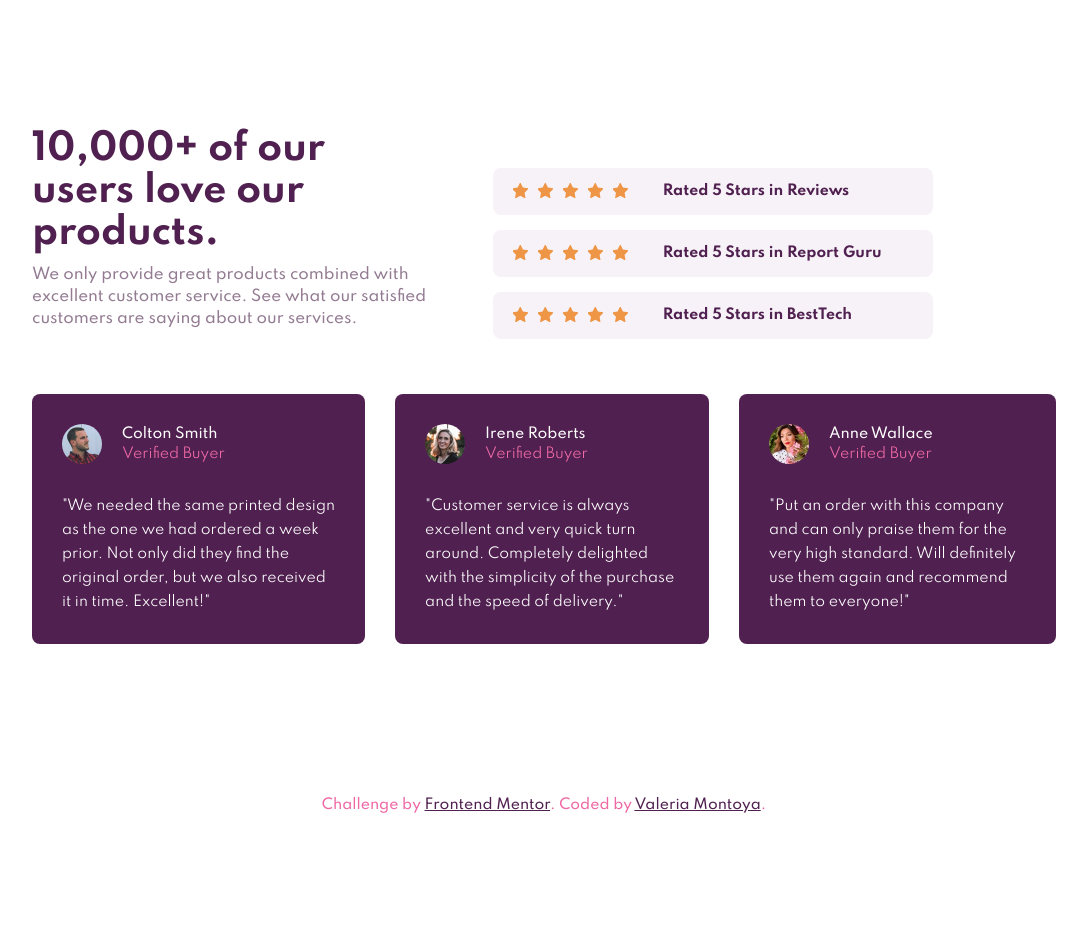
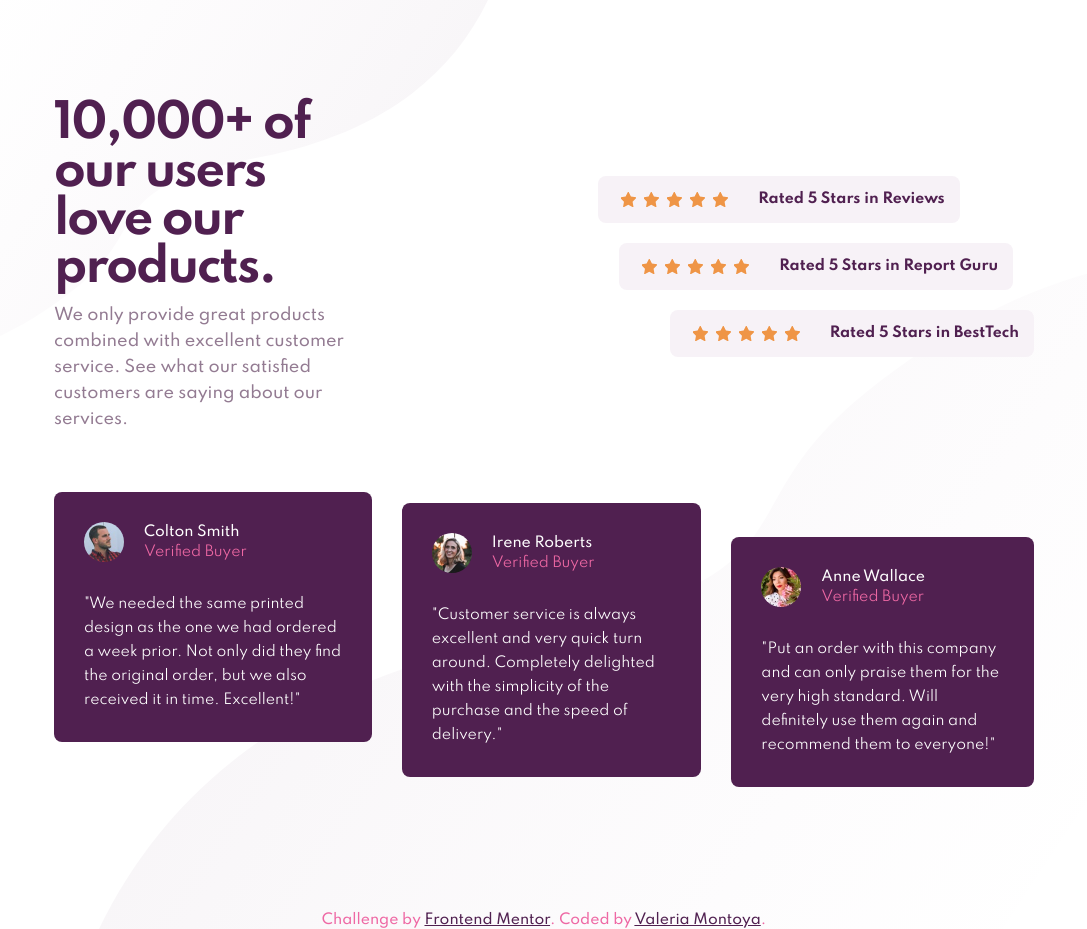
Before and after one commit to ValeriaMontoya/social-proof-section, a plain HTML site: page index.html in a window 1280 px wide. Shown: the whole page, without its empty margins (96-1183 px from the left). Before the commit the page ends 814 px from the top, so only its background shows below. Drawn offline with Linux system fonts and the light colour scheme.

Commit message:
Edit index and all CSS files

```diff
--- a/index.html
+++ b/index.html
@@ -11,6 +11,7 @@
   <link rel="preconnect" href="https://fonts.gstatic.com" crossorigin>
   <link href="https://fonts.googleapis.com/css2?family=Spartan:wght@400;500;700&display=swap" rel="stylesheet">
   <link rel="stylesheet" href="./styles/style.css">
+  <link rel="stylesheet" href="./styles/tablet.css" media="(min-width: 768px)">
   <link rel="stylesheet" href="./styles/desktop.css" media="(min-width: 1024px)">
   <title>Frontend Mentor | Social proof section</title>
 
@@ -19,6 +20,7 @@
 <body>
   <main>
     <div class="container">
+      <div class="top">
         <section>
           <h1>10,000+ of our users love our products.</h1>
           <p>
@@ -44,6 +46,7 @@
             <p>
               Rated 5 Stars in BestTech
             </p>
+          </div>
         </div>
       </div>
       <div class="cards">
--- a/styles/desktop.css
+++ b/styles/desktop.css
@@ -1,40 +1,66 @@
+body {
+  background-image: url("../images/bg-pattern-top-desktop.svg"),
+    url("../images/bg-pattern-bottom-desktop.svg");
+  background-repeat: no-repeat;
+  background-position: left 0 top 0, right 0 bottom 0;
+}
+
 .container {
-  padding: 10%;
-  display: grid;
-  grid-template-columns: 45% 55%;
-  grid-template-rows: 80 20;
+  padding: 100px 150px;
+}
+
+.top {
+  display: flex;
+  gap: 160px;
 }
 
 section {
-  grid-column-start: 1;
-  grid-column-end: 2;
   text-align: left;
+  width: 45%;
 }
 
 section h1 {
-  font-size: 3.6rem;
-  margin: 0;
   width: 80%;
-  margin-bottom: 10px;
+  margin: 0 0 10px;
+  font-size: 4.6rem;
+  letter-spacing: -0.2rem;
 }
 
 section p {
-  font-size: 1.5rem;
   margin: 0;
+  line-height: 2.6rem;
+  width: 90%;
 }
 
 .rating {
-  grid-column-start: 2;
-  grid-column-end: 3;
+  display: flex;
+  justify-content: center;
+  flex-direction: column;
+  gap: 20px;
+  margin: 0;
+  width: 500px;
 }
 
 .rating div {
   display: flex;
-  width: 440px;
+  align-items: center;
+  margin: 0;
+}
+
+.rating div:first-of-type {
+  align-self: flex-start;
+}
+
+.rating div:nth-of-type(2) {
+  align-self: center;
+}
+
+.rating div:last-of-type {
+  align-self: flex-end;
 }
 
 .rating div span {
-  margin: 0 5px;
+  margin-bottom: 0;
 }
 
 .rating div p {
@@ -42,8 +68,20 @@ section p {
 }
 
 .cards {
-  grid-column-start: 1;
-  grid-column-end: 3;
   display: flex;
   gap: 30px;
+  margin-top: 60px;
+  height: 320px;
 }
+
+.card:first-of-type {
+  align-self: flex-start;
+}
+
+.card:nth-of-type(2) {
+  align-self: center;
+}
+
+.card:last-of-type {
+  align-self: flex-end;
+}
--- a/styles/style.css
+++ b/styles/style.css
@@ -9,7 +9,7 @@
   /* Typography */
   --primary-font: "Spartan", sans-serif;
   --font-size-medium: 1.4rem;
-  --font-size-large: 2.6rem;
+  --font-size-large: 3.2rem;
 }
 
 * {
@@ -26,6 +26,10 @@ body {
   font-family: var(--primary-font);
   font-size: var(--font-size-medium);
   text-align: center;
+  background-image: url("../images/bg-pattern-top-mobile.svg"),
+    url("../images/bg-pattern-bottom-mobile.svg");
+  background-repeat: no-repeat;
+  background-position: left 0 top 0, right 0 bottom 0;
 }
 
 .container {
@@ -33,10 +37,11 @@ body {
 }
 
 section h1 {
-  width: 85%;
+  width: 90%;
   font-size: var(--font-size-large);
   font-weight: 700;
   color: var(--very-dark-magenta);
+  line-height: 3.2rem;
   margin: 0 auto 20px;
 }
 
@@ -111,5 +116,3 @@ section p {
 .attribution a {
   color: var(--very-dark-magenta);
 }
-
-/* TODO: Add background image to both versions and fix the footer */
--- /dev/null
+++ b/styles/tablet.css
@@ -0,0 +1,14 @@
+.container {
+  padding: 180px 40px;
+}
+
+section h1 {
+  font-size: 4.8rem;
+  width: 55%;
+  line-height: 4.8rem;
+}
+
+section p {
+  width: 70%;
+  font-size: 1.6rem;
+}
```
Lines whose indentation alone changed are shown as unchanged.
